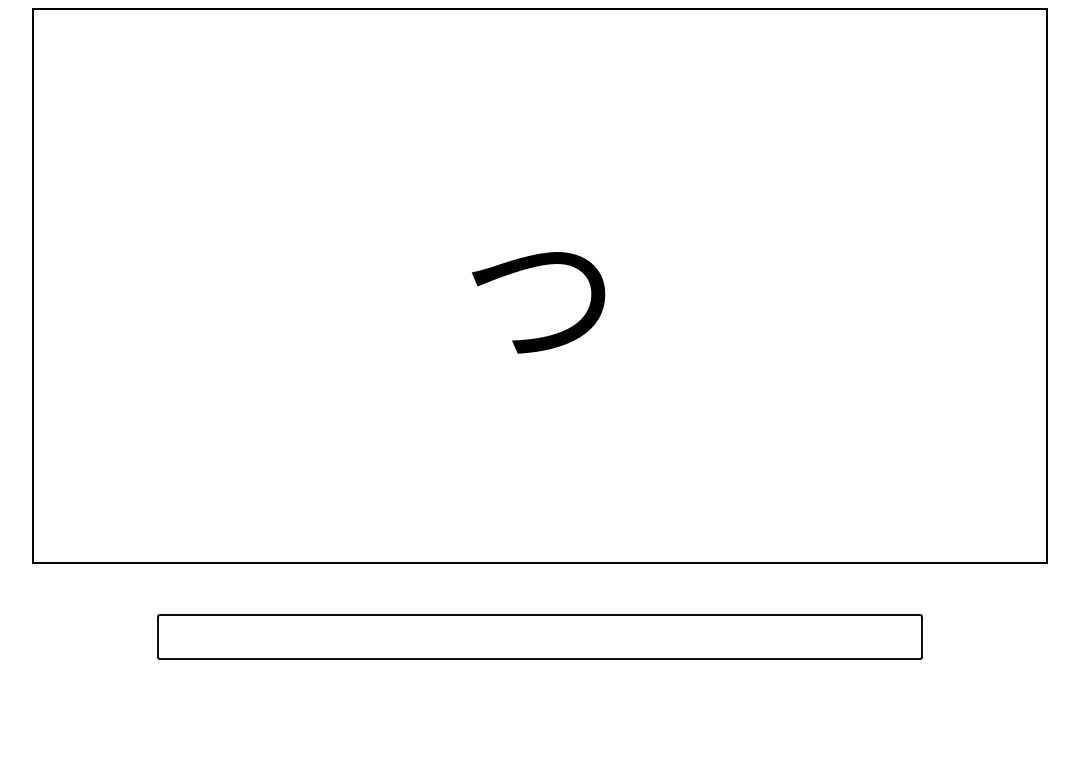
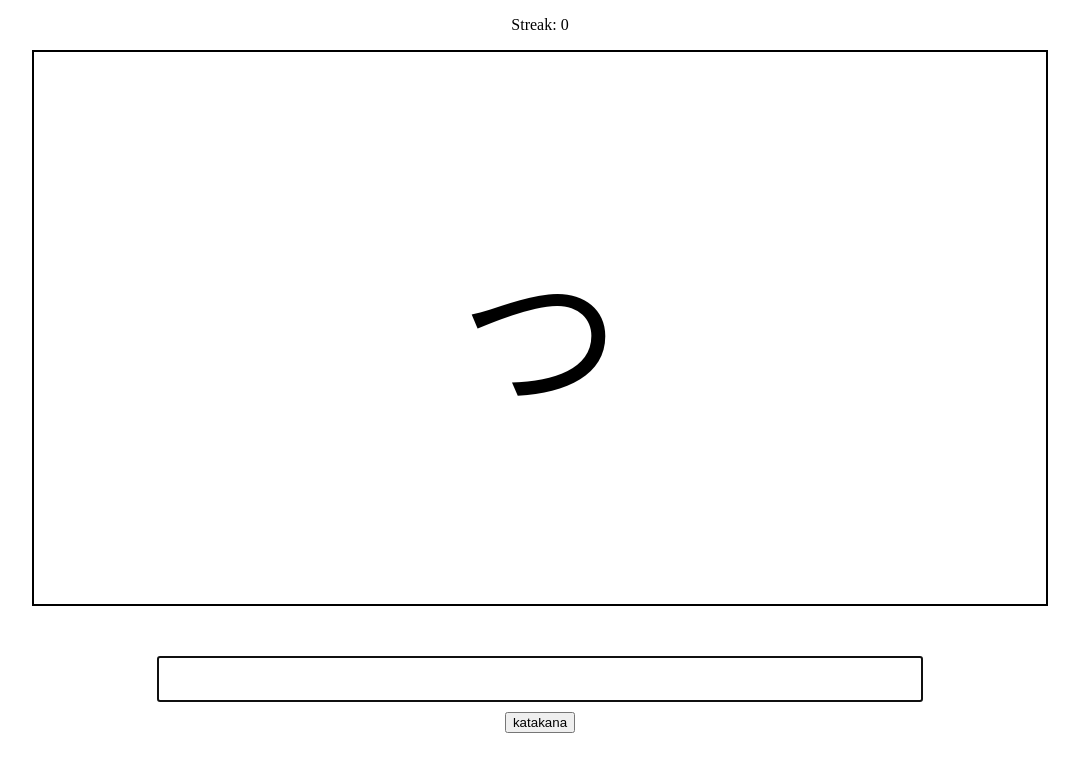
Before and after one commit to cubemer/kana-practice, a React (Create React App) app: page / in a window 1280 px wide. Shown: the top 772 px of the page, without its empty margins (100-1179 px from the left). Built offline with nearby package versions, Linux system fonts and the light colour scheme.

Commit message:
Add kana switching button
I added a button to switch between hiragana and katakana and a streak counter that resets when you answer incorrectly. I also fixed a warning by moving the kana rerender to the componentDidUpdate lifecycle method.

```diff
--- a/src/App.css
+++ b/src/App.css
@@ -22,3 +22,8 @@
   width: 60%;
   height: 40px;
 }
+
+.Button {
+  margin-top: 10px;
+  text-align: center;
+}
--- a/src/App.js
+++ b/src/App.js
@@ -4,43 +4,66 @@ import './App.css';
 import Display from './components/Display/Display';
 import Input from './components/Input/Input';
 
+const hiragana = 'あいうえおかきくけこさしすせそたちつてとなにぬねのはひふへほまみむめもらりるれろやゆよわをん'
+const katakana = 'アイウエオカキクケコサシスセソタチツテトナニヌネノハヒフヘホマミムメモラリルレロヤユヨワヲン'
+const romaji = ['a',  'i',   'u',   'e',  'o',
+          'ka', 'ki',  'ku',  'ke', 'ko',
+          'sa', 'shi', 'su',  'se', 'so',
+          'ta', 'chi', 'tsu', 'te', 'to',
+          'na', 'ni',  'nu',  'ne', 'no',
+          'ha', 'hi',  'hu',  'he', 'ho',
+          'ma', 'mi',  'mu',  'me', 'mo',
+          'ra', 'ri',  'ru',  're', 'ro',
+          'ya', 'yu',  'yo',  'wa', 'wo',
+          'n' ]
+
 class App extends React.Component {
   state = {
     kana: Math.floor(Math.random() * 46),
     answer: '',
-    correct: false
+    correct: false,
+    hiragana: true,
+    counter: 0,
   }
 
-  hiragana = 'あいうえおかきくけこさしすせそたちつてとなにぬねのはひふへほまみむめもらりるれろやゆよわをん'
-  katakana = 'アイウエオカキクケコサシスセソタチツテトナニヌネノハヒフヘホマミムメモラリルレロヤユヨワヲン'
-  romaji = ['a',  'i',   'u',   'e',  'o',
-            'ka', 'ki',  'ku',  'ke', 'ko',
-            'sa', 'shi', 'su',  'se', 'so',
-            'ta', 'chi', 'tsu', 'te', 'to',
-            'na', 'ni',  'nu',  'ne', 'no',
-            'ha', 'hi',  'hu',  'he', 'ho',
-            'ma', 'mi',  'mu',  'me', 'mo',
-            'ra', 'ri',  'ru',  're', 'ro',
-            'ya', 'yu',  'yo',  'wa', 'wo',
-            'n' ]
+  componentDidUpdate() {
+    if (this.state.answer.length === romaji[this.state.kana].length && this.state.answer !== romaji[this.state.kana]) {
+      this.setState({
+        counter: 0,
+        answer: ''
+      })
+    }
+    if (this.state.answer === romaji[this.state.kana]) {
+      this.setState((prevState) => ({
+        kana: Math.floor(Math.random() * 46),
+        answer: '',
+        counter: prevState.counter + 1
+      }))
+    }
+  }
 
   answerHandler = (event) => {
     this.setState({answer: event.target.value})
   }
 
+  toggleHiraganaHandler = () => {
+    this.setState((prevState) => ({
+      kana: Math.floor(Math.random() * 46),
+      hiragana: !prevState.hiragana
+    }))
+  }
+
   render() {
-    if (this.state.answer === this.romaji[this.state.kana]) {
-      console.log('you did it');
-      this.setState({
-        kana: Math.floor(Math.random() * 46),
-        answer: '',
-      })
-    }
-
     return (
       <div>
-        <Display correct={this.state.correct} randomKana={this.hiragana[this.state.kana]}/>
+        { this.state.hiragana
+          ? <Display randomKana={hiragana[this.state.kana]} counter={this.state.counter}/>
+          : <Display randomKana={katakana[this.state.kana]} counter={this.state.counter}/>
+        }
         <Input changed={this.answerHandler} value={this.state.answer}/>
+        <div className='Button'>
+          <button onClick={this.toggleHiraganaHandler} >{this.state.hiragana ? 'katakana' : 'hiragana'}</button>
+        </div>
       </div>
     );
   }
--- a/src/components/Display/Display.js
+++ b/src/components/Display/Display.js
@@ -2,6 +2,7 @@ import React from 'react'
 
 const display = (props) => (
     <div className='Display'>
+      <p>Streak: {props.counter}</p>
       <div className='Kana'>
         <p>{props.randomKana}</p>
       </div>
--- a/src/components/Input/Input.js
+++ b/src/components/Input/Input.js
@@ -7,7 +7,6 @@ const input = (props) => (
       onChange={props.changed}
       value={props.value}
       autoFocus />
-    <p>{props.value}</p>
   </div>
 )
 
```
